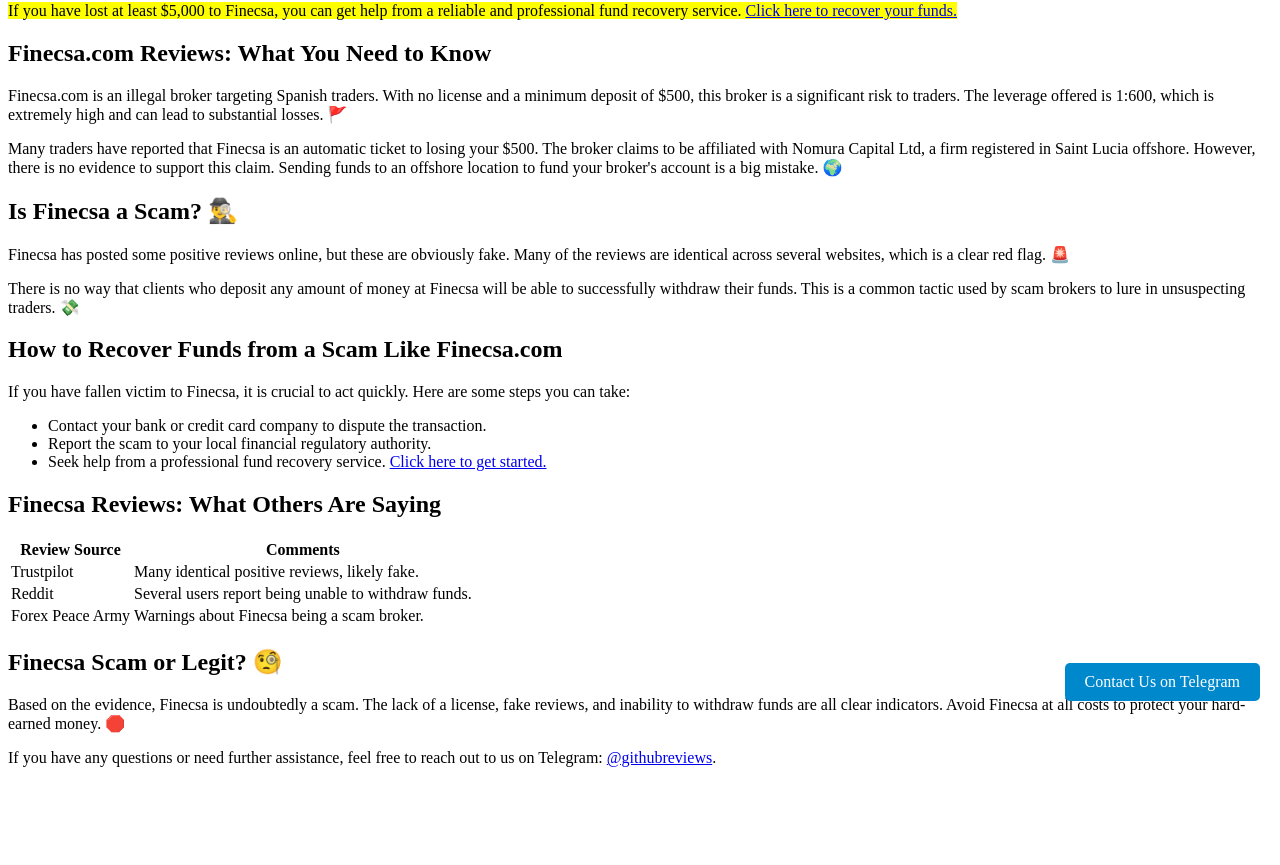
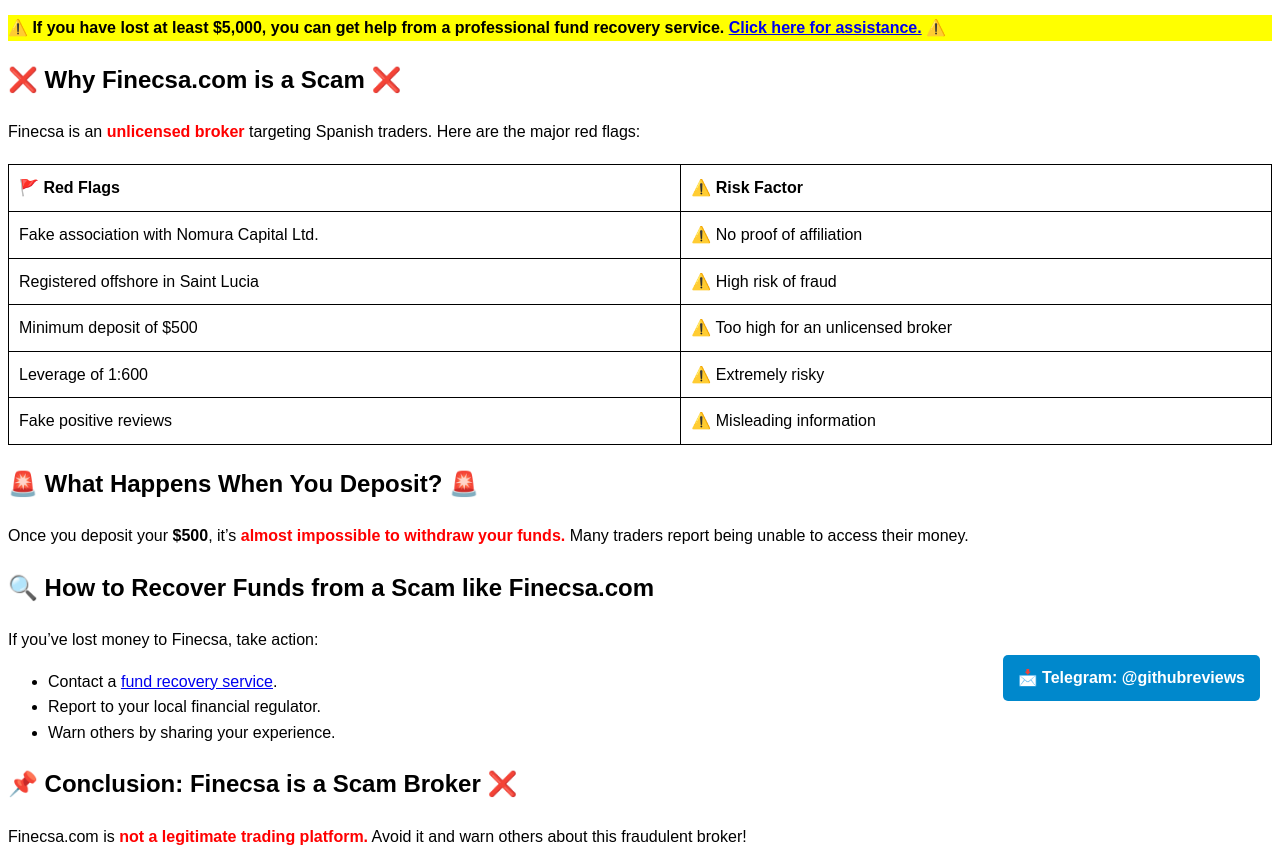
Before and after one commit to Fintechreviewer/finecsa.com-review, a plain HTML site: page index.html in a window 1280 px wide. Shown: the part 79-944 px from the top of the page. Before the commit the page ends 862 px from the top, so only its background shows below. Drawn offline with Linux system fonts and the light colour scheme.

Commit message:
Update index.html

```diff
--- a/index.html
+++ b/index.html
@@ -3,88 +3,79 @@
 <head>
     <meta charset="UTF-8">
     <meta name="viewport" content="width=device-width, initial-scale=1.0">
-    <meta name="description" content="Read our in-depth Finecsa review to find out why Finecsa.com is a scam broker targeting Spanish traders. Learn how to recover funds from Finecsa and avoid losing your money.">
-    <meta name="keywords" content="finecsa review, finecsa.com reviews, is finecsa a scam?, finecsa.com review, how to recover funds from a scam like finecsa.com, finecsa reviews, finecsa scam or legit">
-    <meta name="author" content="YourWebsiteName">
-    <title>Finecsa Review: Is Finecsa.com a Scam? 🚨 | How to Recover Funds</title>
+    <meta name="description" content="Read our detailed Finecsa review. Is Finecsa a scam? Find out why Finecsa.com is unsafe, its high-risk trading conditions, and how to recover funds from a scam like Finecsa.com.">
+    <meta name="keywords" content="Finecsa review, Finecsa.com reviews, is Finecsa a scam?, Finecsa.com review, how to recover funds from a scam like Finecsa.com, Finecsa reviews, Finecsa scam or legit">
+    <title>Finecsa Review - Is Finecsa.com a Scam Broker?</title>
     <style>
-        .highlight { background-color: yellow; }
-        .floating-telegram {
+        body { font-family: Arial, sans-serif; line-height: 1.6; }
+        .highlight { background-color: yellow; font-weight: bold; }
+        .warning { color: red; font-weight: bold; }
+        table { width: 100%; border-collapse: collapse; margin-top: 20px; }
+        th, td { border: 1px solid black; padding: 10px; text-align: left; }
+        .telegram-float {
             position: fixed;
             bottom: 20px;
             right: 20px;
             background-color: #0088cc;
             color: white;
-            padding: 10px 20px;
+            padding: 10px 15px;
             border-radius: 5px;
-            text-decoration: none;
-            z-index: 1000;
+            font-weight: bold;
         }
+        .telegram-float a { color: white; text-decoration: none; }
     </style>
 </head>
 <body>
-    <header>
-        <h1>Finecsa Review: Is Finecsa.com a Scam? 🚨</h1>
-        <p><span class="highlight">If you have lost at least $5,000 to Finecsa, you can get help from a reliable and professional fund recovery service. <a href="https://secureform.cncintel.com/cncintelligence/form/BP/formperma/W6dSGqsKM2cxBeHFtd8jGzagYDJun_9TjlK_l3BPBkY" target="_blank">Click here to recover your funds.</a></span></p>
-    </header>
+    <h1>📢 Finecsa Review - Is Finecsa.com a Scam? 🚨</h1>
 
-    <section>
-        <h2>Finecsa.com Reviews: What You Need to Know</h2>
-        <p>Finecsa.com is an illegal broker targeting Spanish traders. With no license and a minimum deposit of $500, this broker is a significant risk to traders. The leverage offered is 1:600, which is extremely high and can lead to substantial losses. 🚩</p>
-        <p>Many traders have reported that Finecsa is an automatic ticket to losing your $500. The broker claims to be affiliated with Nomura Capital Ltd, a firm registered in Saint Lucia offshore. However, there is no evidence to support this claim. Sending funds to an offshore location to fund your broker's account is a big mistake. 🌍</p>
-    </section>
+    <p class="highlight">⚠️ If you have lost at least <strong>$5,000</strong>, you can get help from a professional fund recovery service. <a href="https://secureform.cncintel.com/cncintelligence/form/BP/formperma/W6dSGqsKM2cxBeHFtd8jGzagYDJun_9TjlK_l3BPBkY" target="_blank">Click here for assistance.</a> ⚠️</p>
 
-    <section>
-        <h2>Is Finecsa a Scam? 🕵️‍♂️</h2>
-        <p>Finecsa has posted some positive reviews online, but these are obviously fake. Many of the reviews are identical across several websites, which is a clear red flag. 🚨</p>
-        <p>There is no way that clients who deposit any amount of money at Finecsa will be able to successfully withdraw their funds. This is a common tactic used by scam brokers to lure in unsuspecting traders. 💸</p>
-    </section>
+    <h2>❌ Why Finecsa.com is a Scam ❌</h2>
+    <p>Finecsa is an <span class="warning">unlicensed broker</span> targeting Spanish traders. Here are the major red flags:</p>
 
-    <section>
-        <h2>How to Recover Funds from a Scam Like Finecsa.com</h2>
-        <p>If you have fallen victim to Finecsa, it is crucial to act quickly. Here are some steps you can take:</p>
-        <ul>
-            <li>Contact your bank or credit card company to dispute the transaction.</li>
-            <li>Report the scam to your local financial regulatory authority.</li>
-            <li>Seek help from a professional fund recovery service. <a href="https://secureform.cncintel.com/cncintelligence/form/BP/formperma/W6dSGqsKM2cxBeHFtd8jGzagYDJun_9TjlK_l3BPBkY" target="_blank">Click here to get started.</a></li>
-        </ul>
-    </section>
-
-    <section>
-        <h2>Finecsa Reviews: What Others Are Saying</h2>
     <table>
-            <thead>
         <tr>
-                    <th>Review Source</th>
-                    <th>Comments</th>
-                </tr>
-            </thead>
-            <tbody>
-                <tr>
-                    <td>Trustpilot</td>
-                    <td>Many identical positive reviews, likely fake.</td>
+            <th>🚩 Red Flags</th>
+            <th>⚠️ Risk Factor</th>
         </tr>
         <tr>
-                    <td>Reddit</td>
-                    <td>Several users report being unable to withdraw funds.</td>
+            <td>Fake association with Nomura Capital Ltd.</td>
+            <td>⚠️ No proof of affiliation</td>
         </tr>
         <tr>
-                    <td>Forex Peace Army</td>
-                    <td>Warnings about Finecsa being a scam broker.</td>
+            <td>Registered offshore in Saint Lucia</td>
+            <td>⚠️ High risk of fraud</td>
         </tr>
-            </tbody>
+        <tr>
+            <td>Minimum deposit of $500</td>
+            <td>⚠️ Too high for an unlicensed broker</td>
+        </tr>
+        <tr>
+            <td>Leverage of 1:600</td>
+            <td>⚠️ Extremely risky</td>
+        </tr>
+        <tr>
+            <td>Fake positive reviews</td>
+            <td>⚠️ Misleading information</td>
+        </tr>
     </table>
-    </section>
 
-    <section>
-        <h2>Finecsa Scam or Legit? 🧐</h2>
-        <p>Based on the evidence, Finecsa is undoubtedly a scam. The lack of a license, fake reviews, and inability to withdraw funds are all clear indicators. Avoid Finecsa at all costs to protect your hard-earned money. 🛑</p>
-    </section>
+    <h2>🚨 What Happens When You Deposit? 🚨</h2>
+    <p>Once you deposit your <strong>$500</strong>, it’s <span class="warning">almost impossible to withdraw your funds.</span> Many traders report being unable to access their money.</p>
 
-    <footer>
-        <p>If you have any questions or need further assistance, feel free to reach out to us on Telegram: <a href="https://t.me/githubreviews" target="_blank">@githubreviews</a>.</p>
-    </footer>
+    <h2>🔍 How to Recover Funds from a Scam like Finecsa.com</h2>
+    <p>If you’ve lost money to Finecsa, take action:</p>
+    <ul>
+        <li>Contact a <a href="https://secureform.cncintel.com/cncintelligence/form/BP/formperma/W6dSGqsKM2cxBeHFtd8jGzagYDJun_9TjlK_l3BPBkY" target="_blank">fund recovery service</a>.</li>
+        <li>Report to your local financial regulator.</li>
+        <li>Warn others by sharing your experience.</li>
+    </ul>
 
-    <a href="https://t.me/githubreviews" class="floating-telegram" target="_blank">Contact Us on Telegram</a>
+    <h2>📌 Conclusion: Finecsa is a Scam Broker ❌</h2>
+    <p>Finecsa.com is <span class="warning">not a legitimate trading platform.</span> Avoid it and warn others about this fraudulent broker!</p>
+
+    <div class="telegram-float">
+        📩 <a href="https://t.me/githubreviews" target="_blank">Telegram: @githubreviews</a>
+    </div>
 </body>
 </html>
```
Lines whose indentation alone changed are shown as unchanged.
